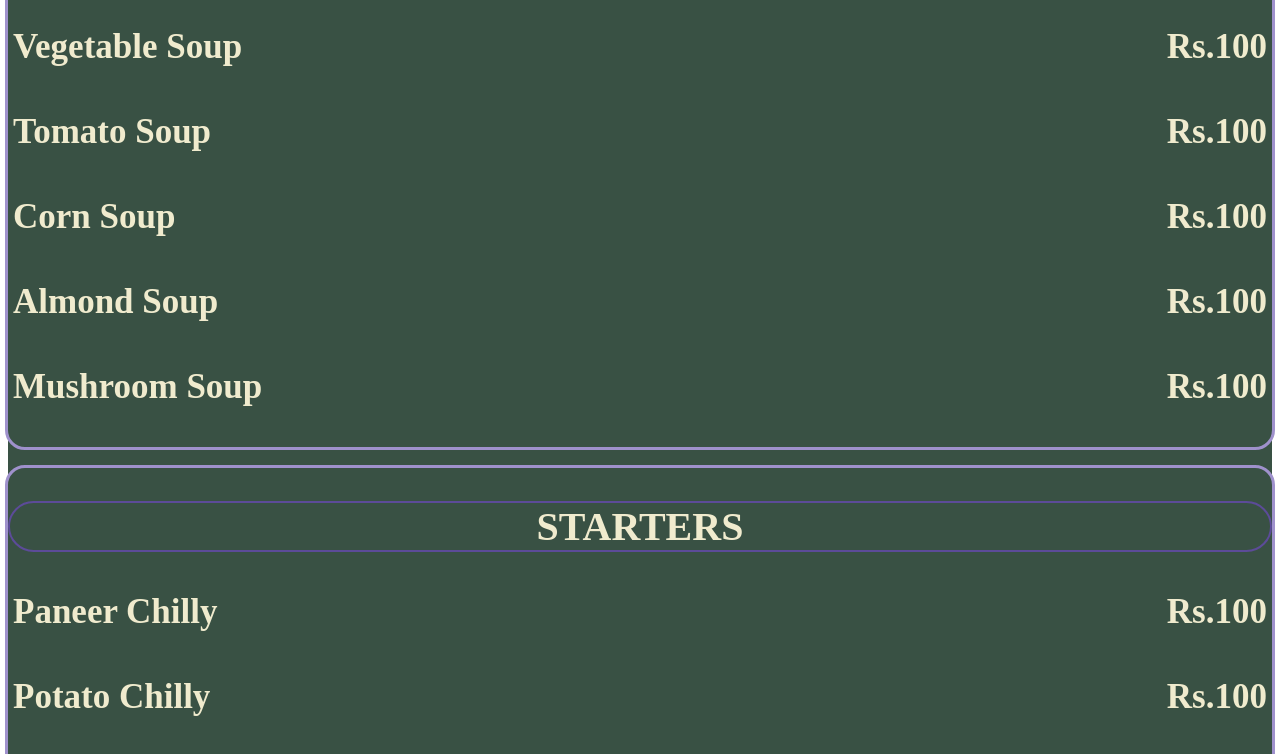
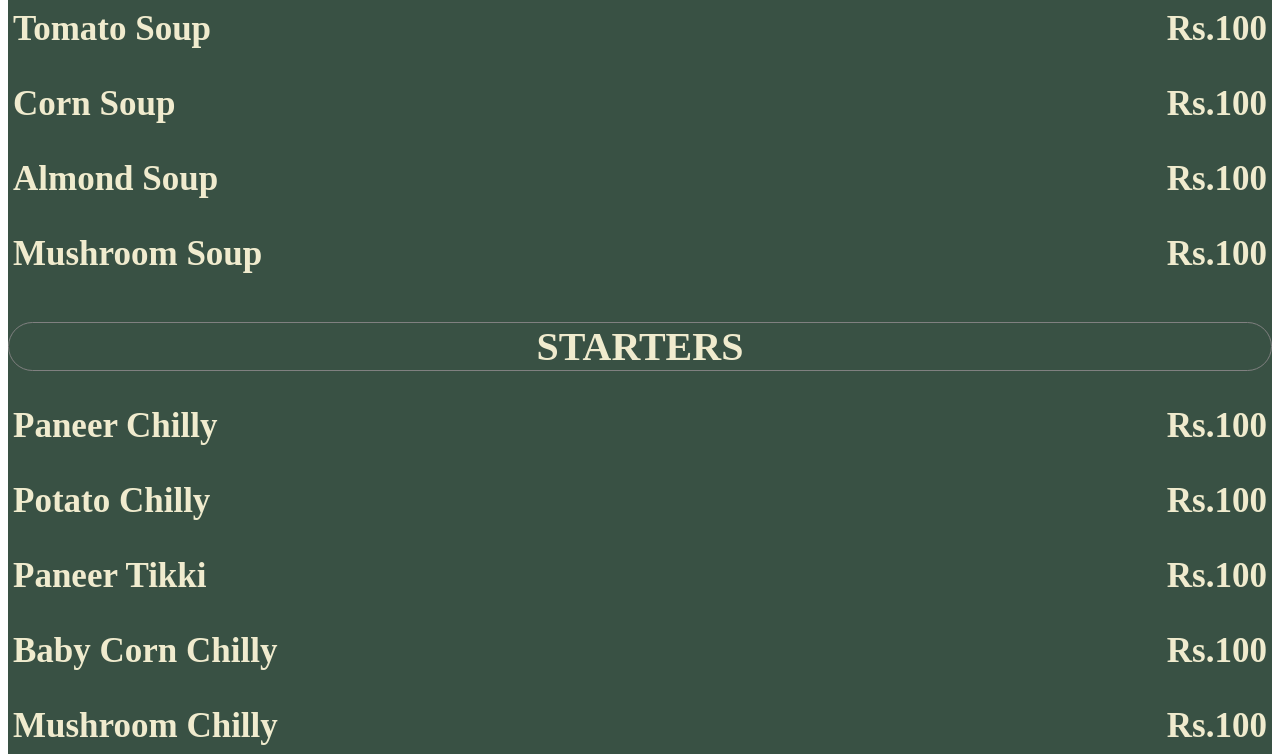
Before and after one commit to Abhi0074/menu-card, a plain HTML site: page index.html in a window 1280 px wide. Shown: the part 756-1510 px from the top of the page. Drawn offline with Linux system fonts and the light colour scheme.

Commit message:
Update styles.css

```diff
--- a/styles.css
+++ b/styles.css
@@ -8,6 +8,9 @@
     justify-content: center;
     align-items: center;
     gap: 15px;
+    margin: 0;
+    padding: 0;
+    border-radius: 20px;
   }
 
   span {
@@ -16,37 +19,31 @@
 
   .specials {
     width: 100%;
-    border: 3px solid #9F91CC;
     border-radius: 20px;
   }
 
   .soup {
     width: 100%;
-    border: 3px solid #9F91CC;
     border-radius: 20px;
   }
 
   .starter  {
     width: 100%;
-    border: 3px solid #9F91CC;
     border-radius: 20px;
   }
 
   .tikka {
     width: 100%;
-    border: 3px solid #9F91CC;
     border-radius: 20px;
   }
 
   .chinese  {
     width: 100%;
-    border: 3px solid #9F91CC;
     border-radius: 20px;
   }
 
   .desserts  {
     width: 100%;
-    border: 3px solid #9F91CC;
     border-radius: 20px;
   }
   p {
@@ -55,11 +52,14 @@
     font-family: 'Roboto Slab', serif;
     padding: 5px;
     color: #F0EBCE;
+    padding-top: 0;
+    padding-bottom: 0;
+    margin-bottom: 0;
   }
 
   h2 {
     text-align: center;
-    border: 2px solid #5C4B99;
+    border: 1px solid grey;
     border-radius: 80px;
     text-transform: uppercase;
     color: #F0EBCE;
@@ -69,7 +69,6 @@
 h1 {
   font-size: 80px;
   color: #F0EBCE;
-  border: 5px outset cornflowerblue;
   border-radius: 30px;
   text-transform: uppercase;
   font-family: 'Lobster', cursive;
```
